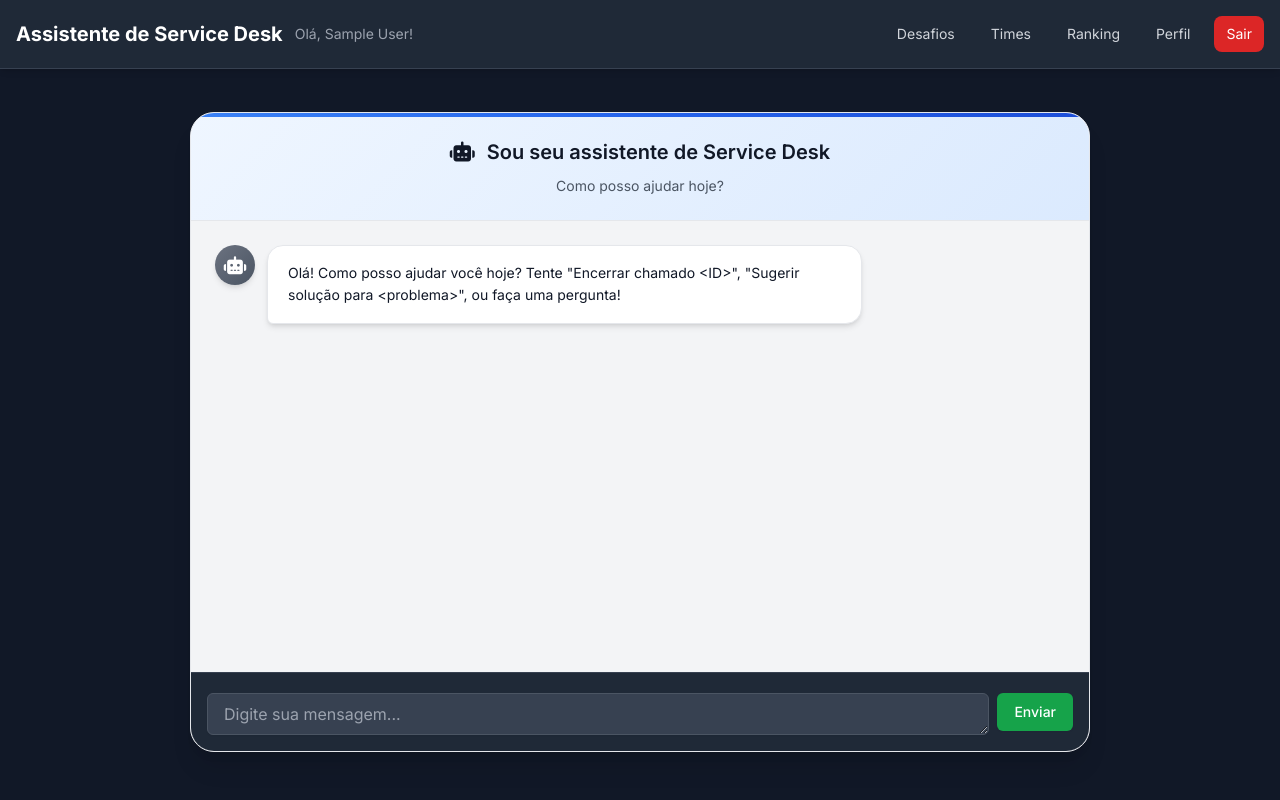
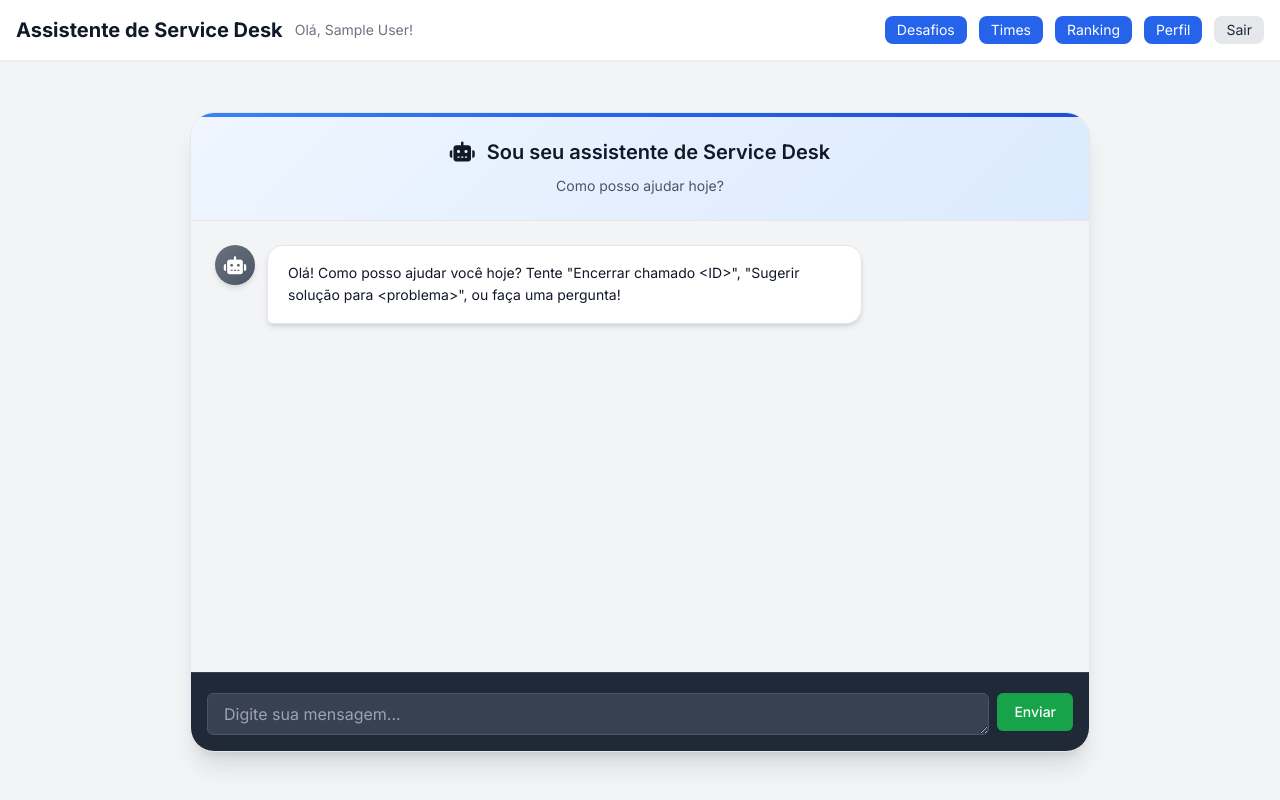
Before and after one commit to AlexandreCalmonJr/service_desk_chat_moderno, a Flask app: page / in a window 1280 px wide. Run offline with Flask 3, Linux system fonts and the light colour scheme; the visitor is signed in with stand-in values (Sample User, id 1); some libraries are stand-ins or nearby versions.

Commit message:
ajuste index.html and admin_base.html

```diff
--- a/templates/index.html
+++ b/templates/index.html
@@ -5,54 +5,46 @@
     <meta name="viewport" content="width=device-width, initial-scale=1.0">
     <title>Assistente de Service Desk - Chat</title>
     <script src="https://cdn.tailwindcss.com"></script>
-    <link href="/static/styles.css" rel="stylesheet">
+    <link href="{{ url_for('static', filename='styles.css') }}" rel="stylesheet">
     <link href="https://fonts.googleapis.com/css2?family=Inter:wght@400;500;600;700&display=swap" rel="stylesheet">
     <link rel="stylesheet" href="https://cdnjs.cloudflare.com/ajax/libs/font-awesome/6.4.2/css/all.min.css">
-    <link rel="stylesheet" href="https://cdnjs.cloudflare.com/ajax/libs/highlight.js/11.9.0/styles/atom-one-dark.min.css">
-    <script src="https://cdnjs.cloudflare.com/ajax/libs/highlight.js/11.9.0/highlight.min.js"></script>
 </head>
-<body class="bg-gray-900 flex flex-col min-h-screen">
+<body class="bg-gray-100 dark:bg-gray-900 flex flex-col min-h-screen">
 
-    <header class="bg-gray-800 shadow-md p-4 flex justify-between items-center fixed top-0 left-0 right-0 z-10 border-b border-gray-700">
+    <!-- CABEÇALHO RESPONSIVO COMPLETO -->
+    <header class="bg-white dark:bg-gray-800 shadow-sm p-4 flex justify-between items-center fixed top-0 left-0 right-0 z-10">
         <div class="flex items-center space-x-3">
-            <h1 class="text-xl font-bold text-white">Assistente de Service Desk</h1>
-            <span class="text-sm text-gray-400 hidden sm:block">
+            <h1 class="text-xl font-bold text-gray-900 dark:text-gray-100">Assistente de Service Desk</h1>
+            <span class="text-sm text-gray-500 dark:text-gray-400 hidden sm:block">
                 {{ user_level_insignia }} Olá, {{ current_user.name }}!
             </span>
         </div>
-
         <div class="hidden md:flex items-center space-x-3">
-            <a href="{{ url_for('list_challenges') }}" class="text-sm px-3 py-2 text-gray-300 hover:text-white hover:bg-gray-700 rounded-md transition">Desafios</a>
-            <a href="{{ url_for('teams_list') }}" class="text-sm px-3 py-2 text-gray-300 hover:text-white hover:bg-gray-700 rounded-md transition">Times</a>
-            <a href="{{ url_for('ranking') }}" class="text-sm px-3 py-2 text-gray-300 hover:text-white hover:bg-gray-700 rounded-md transition">Ranking</a>
+            <!-- >>>>>>>>> AQUI ESTÁ A CORREÇÃO <<<<<<<<<<< -->
+            <a href="{{ url_for('list_challenges') }}" class="text-sm px-3 py-1 bg-blue-600 text-white rounded-lg hover:bg-blue-700 transition">Desafios</a>
+            <a href="{{ url_for('teams_list') }}" class="text-sm px-3 py-1 bg-blue-600 text-white rounded-lg hover:bg-blue-700 transition">Times</a>
+            <a href="{{ url_for('ranking') }}" class="text-sm px-3 py-1 bg-blue-600 text-white rounded-lg hover:bg-blue-700 transition">Ranking</a>
             {% if current_user.is_admin %}
-                <a href="{{ url_for('admin_users') }}" class="text-sm px-3 py-2 text-gray-300 hover:text-white hover:bg-gray-700 rounded-md transition">Gerir Utilizadores</a>
-                <a href="{{ url_for('admin_faq') }}" class="text-sm px-3 py-2 text-gray-300 hover:text-white hover:bg-gray-700 rounded-md transition">Gerir FAQs</a>
-                <a href="{{ url_for('admin_challenges') }}" class="text-sm px-3 py-2 text-gray-300 hover:text-white hover:bg-gray-700 rounded-md transition">Admin_Bot</a>
-                <a href="{{ url_for('admin_dashboard') }}" class="text-sm px-3 py-2 text-gray-300 hover:text-white hover:bg-gray-700 rounded-md transition">Gerir Desafios</a>
+                <a href="{{ url_for('admin_dashboard') }}" class="text-sm px-3 py-1 bg-purple-600 text-white rounded-lg hover:bg-purple-700 transition">Painel Admin</a>
             {% endif %}
-            <a href="{{ url_for('profile') }}" class="text-sm px-3 py-2 text-gray-300 hover:text-white hover:bg-gray-700 rounded-md transition">Perfil</a>
-            <a href="{{ url_for('logout') }}" class="text-sm px-3 py-2 bg-red-600 text-white rounded-lg hover:bg-red-700 transition">Sair</a>
+            <a href="{{ url_for('profile') }}" class="text-sm px-3 py-1 bg-blue-600 text-white rounded-lg hover:bg-blue-700 transition">Perfil</a>
+            <a href="{{ url_for('logout') }}" class="text-sm px-3 py-1 bg-gray-200 dark:bg-gray-700 text-gray-800 dark:text-gray-200 rounded-lg hover:bg-gray-300 dark:hover:bg-gray-600 transition">Sair</a>
         </div>
-
         <div class="md:hidden flex items-center">
-            <button id="menu-button" class="text-gray-300 focus:outline-none">
-                <i class="fas fa-bars fa-lg"></i>
-            </button>
+            <button id="menu-button" class="text-gray-900 dark:text-gray-100 focus:outline-none"><i class="fas fa-bars fa-lg"></i></button>
         </div>
     </header>
-
-    <div id="mobile-menu" class="hidden md:hidden bg-gray-800 shadow-lg fixed top-16 right-4 rounded-lg p-4 z-20 w-48 border border-gray-700">
+    <div id="mobile-menu" class="hidden md:hidden bg-white dark:bg-gray-800 shadow-lg fixed top-16 right-4 rounded-lg p-4 z-20 w-48">
         <div class="flex flex-col space-y-3">
-            <a href="{{ url_for('list_challenges') }}" class="text-gray-300 hover:text-white">Desafios</a>
-            <a href="{{ url_for('teams_list') }}" class="text-gray-300 hover:text-white">Times</a>
-            <a href="{{ url_for('ranking') }}" class="text-gray-300 hover:text-white">Ranking</a>
-             {% if current_user.is_admin %}
-                <a href="{{ url_for('admin_users') }}" class="text-gray-300 hover:text-white">Gerir Utilizadores</a>
-                <a href="{{ url_for('admin_faq') }}" class="text-gray-300 hover:text-white">Gerir FAQs</a>
+             <!-- >>>>>>>>> AQUI ESTÁ A CORREÇÃO <<<<<<<<<<< -->
+            <a href="{{ url_for('list_challenges') }}" class="text-gray-800 dark:text-gray-200 hover:text-blue-600">Desafios</a>
+            <a href="{{ url_for('teams_list') }}" class="text-gray-800 dark:text-gray-200 hover:text-blue-600">Times</a>
+            <a href="{{ url_for('ranking') }}" class="text-gray-800 dark:text-gray-200 hover:text-blue-600">Ranking</a>
+            {% if current_user.is_admin %}
+                <a href="{{ url_for('admin_dashboard') }}" class="text-gray-800 dark:text-gray-200 hover:text-blue-600">Painel Admin</a>
             {% endif %}
-            <a href="{{ url_for('profile') }}" class="text-gray-300 hover:text-white">Perfil</a>
-            <a href="{{ url_for('logout') }}" class="text-red-400 hover:text-red-300">Sair</a>
+            <a href="{{ url_for('profile') }}" class="text-gray-800 dark:text-gray-200 hover:text-blue-600">Perfil</a>
+            <a href="{{ url_for('logout') }}" class="text-gray-800 dark:text-gray-200 hover:text-blue-600">Sair</a>
         </div>
     </div>
 
```
Also changed, not shown: templates/admin_base.html (+29 -52 lines).
